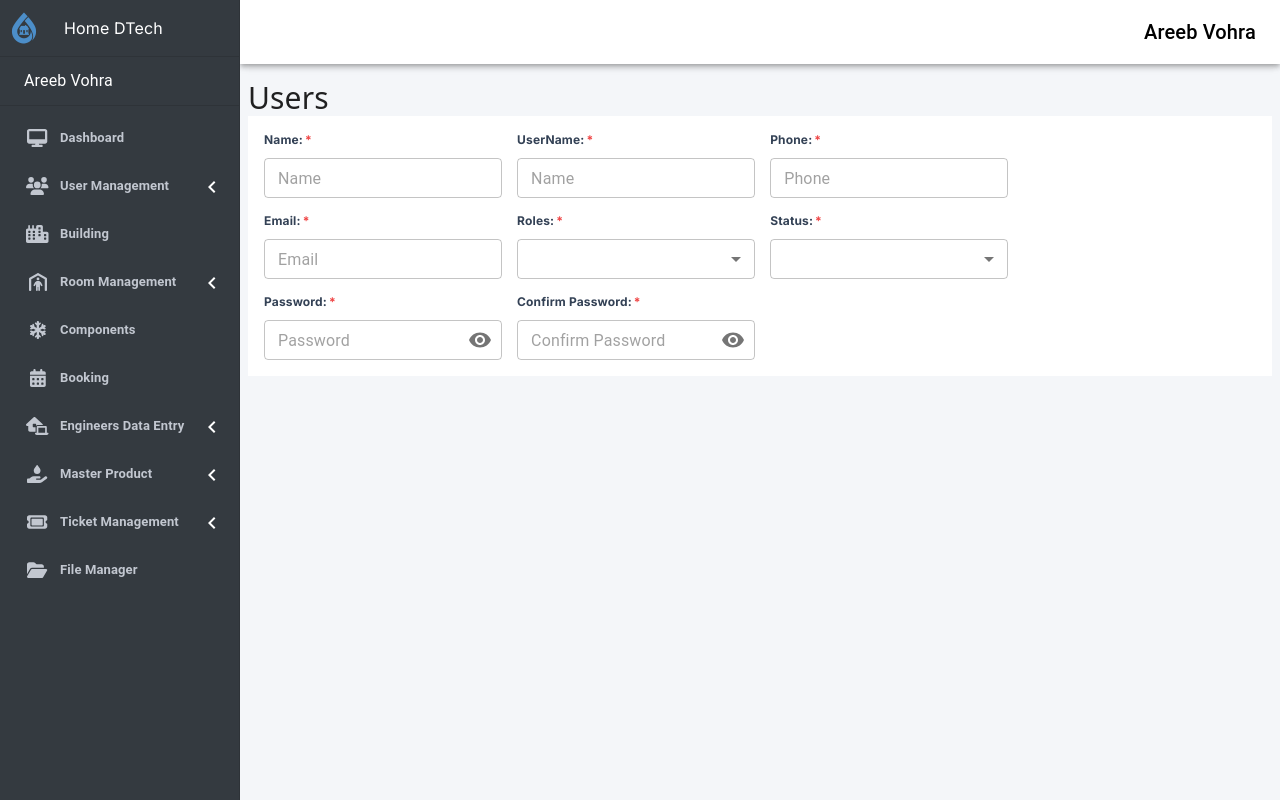
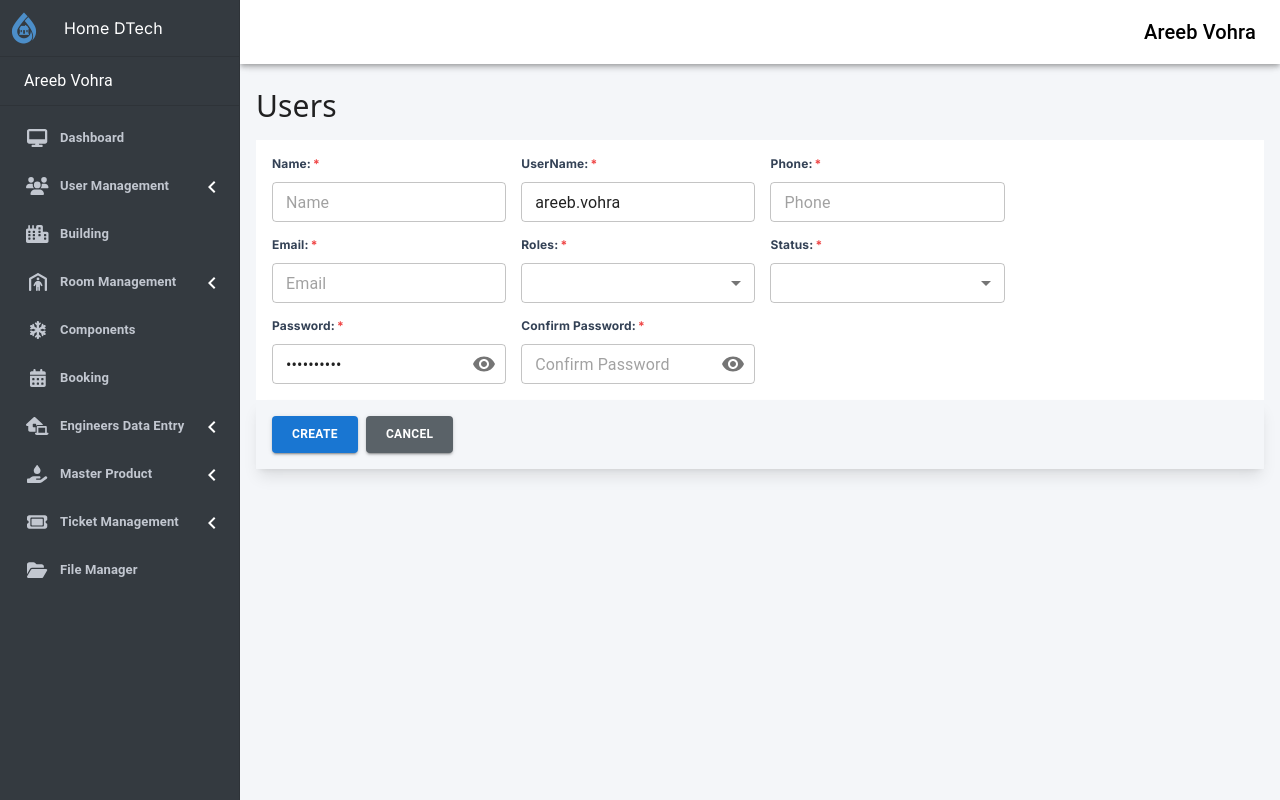
Before and after one commit to Saadgithubit/Home-DTech, a Next.js app: page /users/add in a window 1280 px wide. Built offline with nearby package versions, Linux system fonts and the light colour scheme.

Commit message:
users page complete

```diff
--- a/src/app/(user-management)/users/add/page.tsx
+++ b/src/app/(user-management)/users/add/page.tsx
@@ -1,15 +1,17 @@
 'use client'
 import ButtonComponent from "@/components/button";
 import { Visibility, VisibilityOff } from "@mui/icons-material";
-import { Box, FormControl, IconButton, InputAdornment, InputLabel, MenuItem, OutlinedInput, Select, TextField } from "@mui/material";
+import { Box, Button, FormControl, IconButton, InputAdornment, InputLabel, MenuItem, OutlinedInput, Select, TextField } from "@mui/material";
 import { useState } from "react";
 
 export default function AddUser() {
     const [showPassword, setShowPassword] = useState(false);
+    const [roles, setroles] = useState<string>()
+    const [status, setstatus] = useState<string>()
 
     return (
-        <div className="p-2">
-            <h1 className="text-3xl font-sans mt-2">Users</h1>
+        <div className="p-4">
+            <h1 className="text-3xl my-4 font-sans mt-2">Users</h1>
             <Box component="main" sx={{ flexGrow: 1, bgcolor: 'background.default', p: 2, display: 'flex', flexWrap: 'wrap', gap: '15px' }}>
                 <FormControl sx={{ width: '24%', gap: '10px' }}>
                     <span className="after:content-['*'] after:ml-0.5 after:text-red-500 block text-xs font-bold text-slate-700">
@@ -21,7 +23,7 @@ export default function AddUser() {
                     <span className="after:content-['*'] after:ml-0.5 after:text-red-500 block text-xs font-bold text-slate-700">
                         UserName:
                     </span>
-                    <OutlinedInput size="small" type="text" placeholder="Name" />
+                    <OutlinedInput size="small" defaultValue='areeb.vohra' type="text" placeholder="Name" />
                 </FormControl>
                 <FormControl sx={{ width: '24%', gap: '10px' }}>
                     <span className="after:content-['*'] after:ml-0.5 after:text-red-500 block text-xs font-bold text-slate-700">
@@ -39,7 +41,8 @@ export default function AddUser() {
                     <span className="after:content-['*'] after:ml-0.5 after:text-red-500 block text-xs font-bold text-slate-700">
                         Roles:
                     </span>
-                    <Select size='small' value='Select'>
+                    <Select size='small' value={roles} onChange={(e) => setroles(e.target.value)}>
+                        <OutlinedInput size="small" type="search" sx={{ width: '100%' }} />
                         <MenuItem value={10}>Ten</MenuItem>
                         <MenuItem value={20}>Twenty</MenuItem>
                         <MenuItem value={30}>Thirty</MenuItem>
@@ -49,10 +52,10 @@ export default function AddUser() {
                     <span className="after:content-['*'] after:ml-0.5 after:text-red-500 block text-xs font-bold text-slate-700">
                         Status:
                     </span>
-                    <Select size='small' value='Select'>
-                        <MenuItem value={10}>Ten</MenuItem>
-                        <MenuItem value={20}>Twenty</MenuItem>
-                        <MenuItem value={30}>Thirty</MenuItem>
+                    <Select size='small' value={status} onChange={(e) => setstatus(e.target.value)}>
+                        <MenuItem value={10}>Select</MenuItem>
+                        <MenuItem value={20}>Active</MenuItem>
+                        <MenuItem value={30}>Inactive</MenuItem>
                     </Select>
                 </FormControl>
                 <FormControl sx={{ width: '24%', gap: '10px' }}>
@@ -60,6 +63,7 @@ export default function AddUser() {
                         Password:
                     </span>
                     <OutlinedInput
+                        defaultValue='qwerty1234'
                         size="small"
                         type={showPassword ? 'text' : 'password'}
                         placeholder="Password"
@@ -101,6 +105,14 @@ export default function AddUser() {
                     />
                 </FormControl>
             </Box>
+            <span className="flex shadow-lg space-x-2 p-4">
+                <ButtonComponent title={'Create'} />
+                <Box sx={{ '& button': { px: 2.5, py: 1, fontSize: 12, fontWeight: 'bold', background: '#5A6268' } }}>
+                    <Button size="small" variant={'contained'}>
+                        Cancel
+                    </Button>
+                </Box>
+            </span>
         </div>
     )
 }
```
